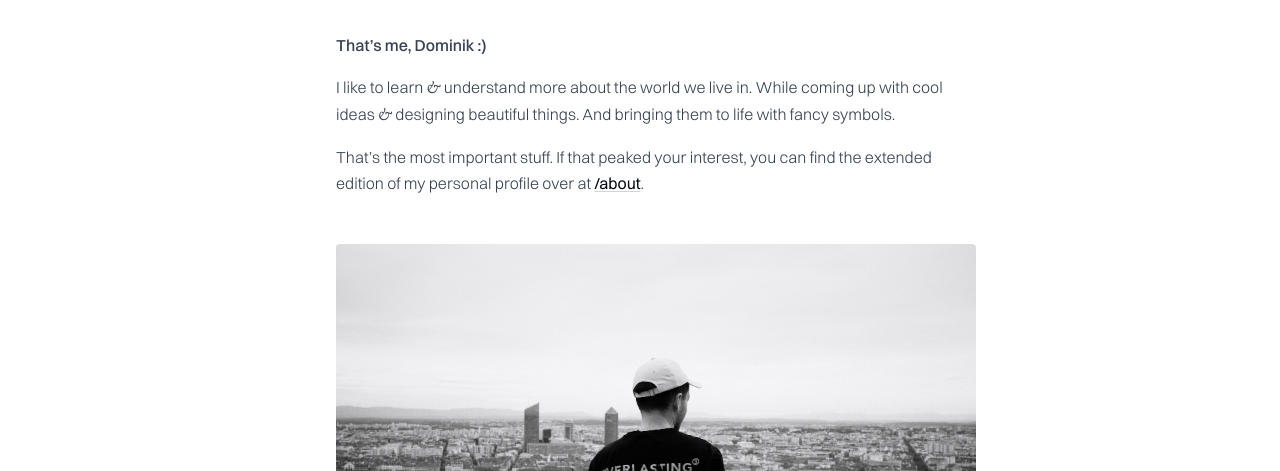
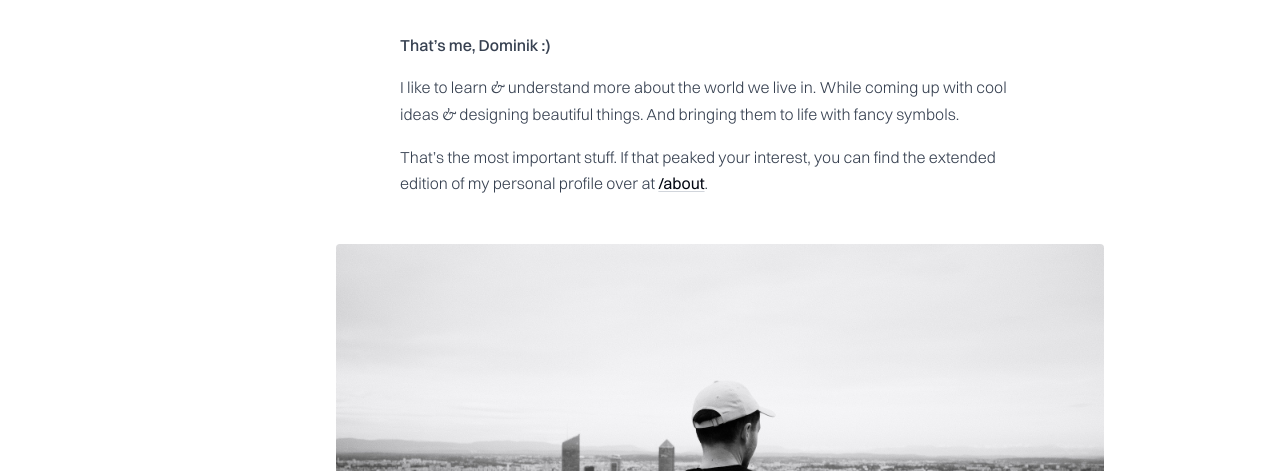
Before and after one commit to hfrdmnk/dominikhofer_me, an Astro site: page / in a window 1280 px wide. Shown: the part 244-715 px from the top of the page. Built offline with nearby package versions, Linux system fonts and the light colour scheme; Astro itself is replaced by a stand-in of ours.

Commit message:
Switched to mdx & changed grid a bit

```diff
--- a/src/pages/index.astro
+++ b/src/pages/index.astro
@@ -66,6 +66,7 @@
 					>.
 				</p>
 			</div>
+			<div class="md:-mx-16">
 				<FancyImage
 					image={mainImage}
 					alt="B&W picture of me looking at Lyon."
@@ -73,6 +74,7 @@
 					display-name="view.jpg"
 					location="Lyon, FR"
 				/>
+			</div>
 		</HeaderContainer>
 	</header>
 	<MainContainer>
--- a/src/styles/global.css
+++ b/src/styles/global.css
@@ -109,7 +109,11 @@
 
 @media (min-width: 1280px) {
 	.main-grid {
-		grid-template-columns: 1fr 304px repeat(4, 148px) 304px 1fr;
+		grid-template-columns: 1fr 304px 3rem repeat(4, 148px) 3rem 304px 1fr;
+	}
+
+	.content-stretch {
+		grid-column: 4 / -4;
 	}
 }
 
```
Also changed, not shown: src/content/posts/adapting-to-the-algorithm.mdx (renamed from src/content/posts/adapting-to-the-algorithm.md), src/content/posts/anti-doomscrolling.mdx (renamed from src/content/posts/anti-doomscrolling.md), src/content/posts/back-to-authenticity.mdx (renamed from src/content/posts/back-to-authenticity.md), src/content/posts/beef.mdx (renamed from src/content/posts/beef.md), src/content/posts/derived-values-in-laravel-eloquent-models.mdx (renamed from src/content/posts/derived-values-in-laravel-eloquent-models.md), src/content/posts/feel-good-productivity.mdx (renamed from src/content/posts/feel-good-productivity.md), src/content/posts/fighting-perfectionism.mdx (renamed from src/content/posts/fighting-perfectionism.md), src/content/posts/getting-a-cdn-link-for-every-file-on-github.mdx (renamed from src/content/posts/getting-a-cdn-link-for-every-file-on-github.md), src/content/posts/going-zero.mdx (renamed from src/content/posts/going-zero.md), src/content/posts/i-want-more-coziness-in-my-life.mdx (renamed from src/content/posts/i-want-more-coziness-in-my-life.md), src/content/posts/inspiring-artists.mdx (renamed from src/content/posts/inspiring-artists.md), src/content/posts/knowing-your-next-step.mdx (renamed from src/content/posts/knowing-your-next-step.md), src/content/posts/only-the-next-step-matters.mdx (renamed from src/content/posts/only-the-next-step-matters.md), src/content/posts/running-in-the-rain.mdx (renamed from src/content/posts/running-in-the-rain.md), 3 more files. Lines whose indentation alone changed are shown as unchanged.
